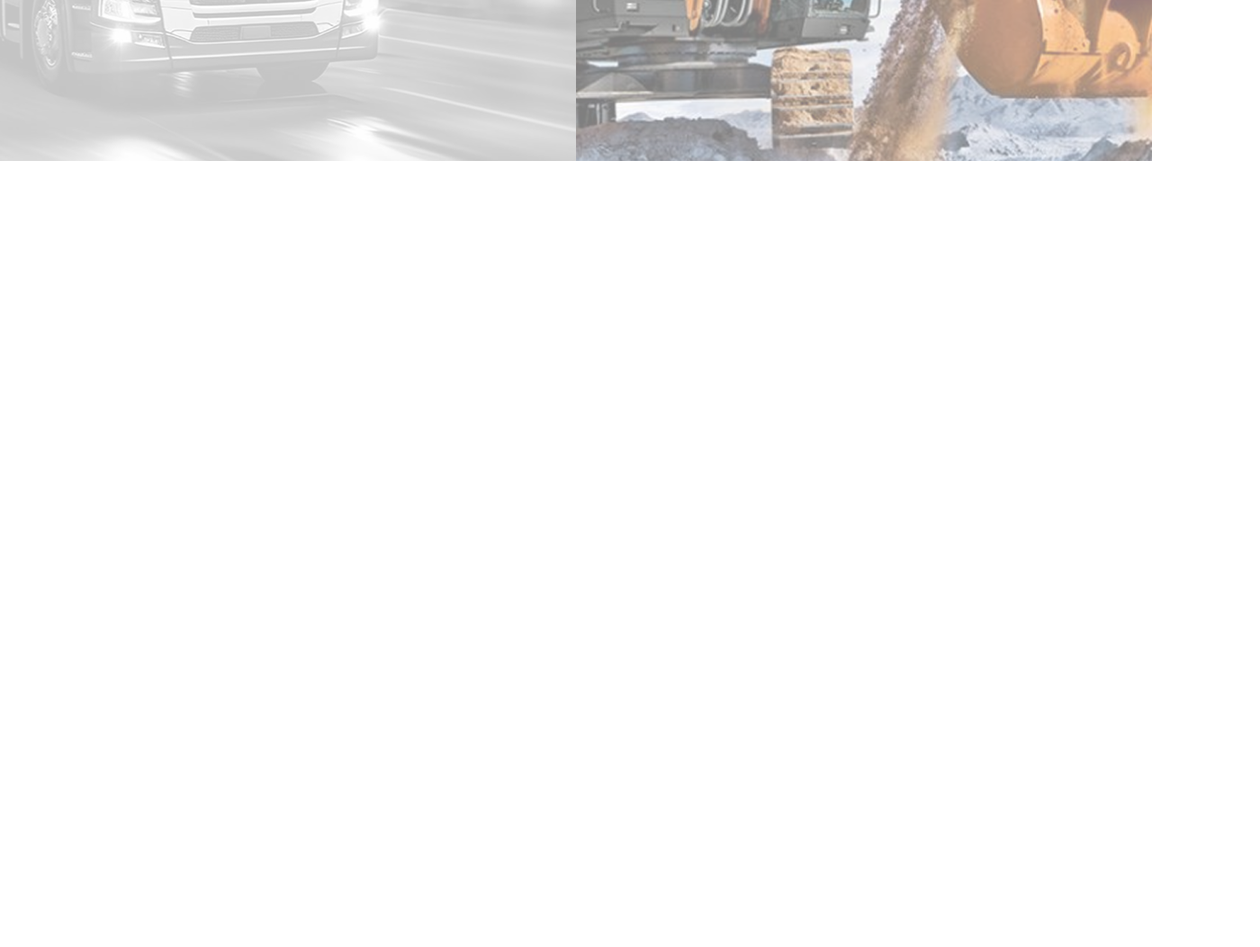
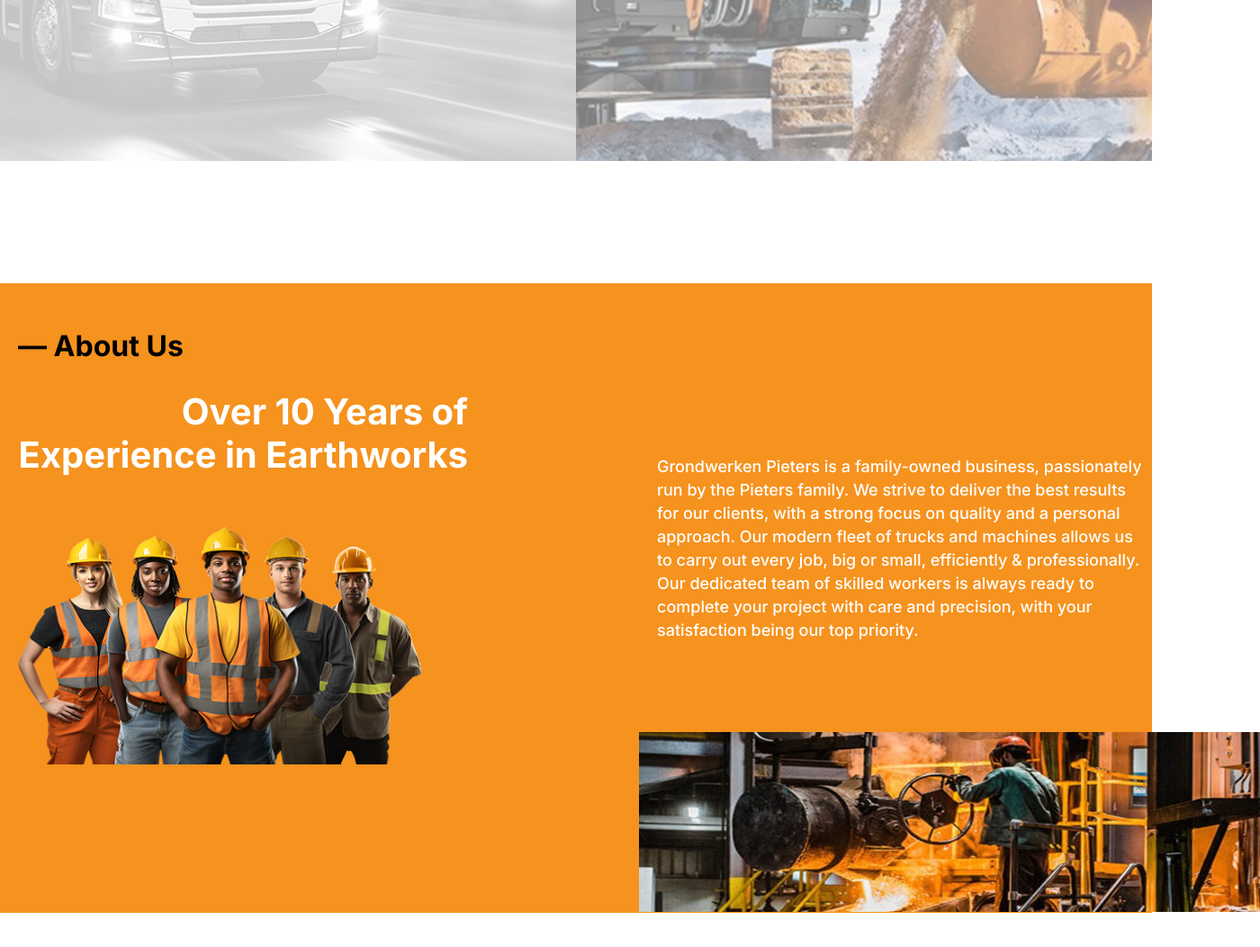
Before and after one commit to sunita0987/grond-werken, a plain HTML site: page index.html in a window 1280 px wide. Shown: the part 1335-2388 px from the top of the page at 90% size, 1400 px wide, since content can reach past the window. Before the commit the page ends 1600 px from the top, so only its background shows below. Drawn offline with Linux system fonts and the light colour scheme.

Commit message:
3rd section complete

```diff
--- a/assets/css/style.css
+++ b/assets/css/style.css
@@ -199,7 +199,7 @@ header {
 .left {
   background: url(/assets/images/image1.png);
   background-position: center;
-  opacity:0.23;
+  opacity: 0.23;
 }
 
 /* Right Section */
@@ -207,7 +207,7 @@ header {
   background: url(/assets/images/image2.png);
   background-size: cover;
   background-position: center;
-  opacity:0.5;
+  opacity: 0.5;
 }
 
 /* Content Styling */
@@ -219,22 +219,20 @@ header {
 }
 h2 {
   width: 390px;
-font-family: 'Inter';
+  font-family: "Inter";
   line-height: 28px;
   text-align: right;
   margin-bottom: 10px;
 }
 
-p {
-font-family: 'Inter';
+.content p {
+  font-family: "Inter";
   font-weight: 400;
   font-size: 15px;
   line-height: 22px;
   text-align: right;
   margin-bottom: 30px;
 }
-
-/* CTA Button */
 .btn-1 {
   display: inline-flex;
   align-items: center;
@@ -244,54 +242,121 @@ margin-bottom: 30px;
   text-decoration: none;
   border-radius: 6px;
   transition: 0.3s ease;
-font-family: 'Inter';
+  font-family: "Inter";
   font-weight: 600;
   font-size: 18px;
   line-height: 22px;
 }
-
 .btn-1 span {
   margin-left: 8px;
   transition: 0.3s ease;
 }
-
 .btn-1:hover {
   background: #d48b1e;
 }
-
 .btn-1:hover span {
   transform: translateX(5px);
 }
-
-/* Hover Effects */
 .split:hover {
   flex: 1.2;
 }
 
-/* Responsive */
-@media (max-width: 768px) {
-  .split-container {
+.about {
+  display: flex;
+  align-items: center;
+  min-height: 100vh;
+}
+
+.about-us {
+  background-color: #f6921e;
+  padding: 50px 20px;
+  width: 100%;
+  height: 700px;
+}
+
+.container-1 {
+  margin: 0 auto;
+  display: grid;
+  grid-template-columns: 1fr 1fr;
+  gap: 20px;
+  align-items: center;
+}
+
+.content-about {
+  display: flex;
+  justify-content: center;
   flex-direction: column;
 }
 
-  .split {
-    height: 50vh;
+.content-about h3 {
+  font-family: "Inter";
+  font-size: 32px;
+  margin-bottom: 30px;
 }
 
-  .split:hover {
-    flex: 1;
+.content-about h2 {
+width: 500px;
+font-size: 40px;
+line-height: 48px;
+color: #FFFFFF;
+  margin-bottom: 20px;
+}
+.about-text {
+  width: 540px;
+  font-family: "Inter";
+  font-weight: 500;
+  font-size: 18px;
+  line-height: 26px;
+  color: #ffffff;
 }
 
-  h2 {
-    font-size: 1.5rem;
+.workers img {
+  width: 450px;
+  height: 300px;
 }
 
-  .btn-1 {
-    font-size: 0.9rem;
-    padding: 10px 15px;
+.factory img {
+  width: 690px;
+  height: 200px;
+  margin-left: 100%;
+  margin-top:-60px;
+}
+@media (max-width: 768px) {
+  .container {
+    grid-template-columns: 1fr;
+    text-align: center;
+  }
+
+  .images {
+    flex-direction: row;
+    justify-content: center;
+    gap: 10px;
+  }
+
+  .workers img,
+  .factory img {
+    width: 48%;
   }
 }
 
+@media (max-width: 480px) {
+  .content h2 {
+    font-size: 24px;
+  }
+
+  .content p {
+    font-size: 14px;
+  }
+
+  .images {
+    flex-direction: column;
+  }
+
+  .workers img,
+  .factory img {
+    width: 100%;
+  }
+}
 @media (max-width: 768px) {
   .hero-content {
     text-align: center;
--- a/index.html
+++ b/index.html
@@ -1,11 +1,14 @@
 <!DOCTYPE html>
 <html lang="en">
+
 <head>
     <meta charset="UTF-8">
     <meta name="viewport" content="width=device-width, initial-scale=1.0">
     <title>Grondwerken Pieters</title>
     <link rel="stylesheet" href="./assets/css/style.css">
+    <link rel="shortcut icon" href="./assets/images/logoimage.png" type="image/x-icon">
 </head>
+
 <body>
     <section>
         <div class="bg-image">
@@ -24,11 +27,20 @@
                         </ul>
                         <div class="nav-buttons">
                             <button class="icon-btn">
-                            <svg width="23" height="23" viewBox="0 0 23 23" fill="none" xmlns="http://www.w3.org/2000/svg">
-                                <path d="M10.458 20.6145C4.85384 20.6145 0.301758 16.0624 0.301758 10.4583C0.301758 4.85408 4.85384 0.302002 10.458 0.302002C10.8851 0.302002 11.2393 0.656169 11.2393 1.08325C11.2393 1.51034 10.8851 1.8645 10.458 1.8645C5.71842 1.8645 1.86426 5.71867 1.86426 10.4583C1.86426 15.1978 5.71842 19.052 10.458 19.052C15.1976 19.052 19.0518 15.1978 19.0518 10.4583C19.0518 10.0312 19.4059 9.677 19.833 9.677C20.2601 9.677 20.6143 10.0312 20.6143 10.4583C20.6143 16.0624 16.0622 20.6145 10.458 20.6145Z" fill="white"/>
-                                <path d="M19.833 4.9895H13.583C13.1559 4.9895 12.8018 4.63534 12.8018 4.20825C12.8018 3.78117 13.1559 3.427 13.583 3.427H19.833C20.2601 3.427 20.6143 3.78117 20.6143 4.20825C20.6143 4.63534 20.2601 4.9895 19.833 4.9895Z" fill="white"/>
-                                <path d="M16.708 8.1145H13.583C13.1559 8.1145 12.8018 7.76034 12.8018 7.33325C12.8018 6.90617 13.1559 6.552 13.583 6.552H16.708C17.1351 6.552 17.4893 6.90617 17.4893 7.33325C17.4893 7.76034 17.1351 8.1145 16.708 8.1145Z" fill="white"/>
-                                <path d="M20.0005 22.7396C19.9171 22.7396 19.8338 22.7292 19.7609 22.7188C19.2713 22.6563 18.3859 22.3229 17.8859 20.8333C17.6255 20.0521 17.7192 19.2708 18.1463 18.6771C18.5734 18.0833 19.2921 17.75 20.115 17.75C21.1775 17.75 22.0109 18.1562 22.3859 18.875C22.7609 19.5938 22.6567 20.5104 22.063 21.3958C21.3234 22.5104 20.5213 22.7396 20.0005 22.7396ZM19.3755 20.3438C19.5525 20.8854 19.8025 21.1563 19.9692 21.1771C20.1359 21.1979 20.4484 21 20.7713 20.5313C21.0734 20.0833 21.0942 19.7604 21.0213 19.6146C20.9484 19.4688 20.6567 19.3125 20.115 19.3125C19.7921 19.3125 19.5525 19.4167 19.4171 19.5938C19.2921 19.7708 19.2713 20.0417 19.3755 20.3438Z" fill="white"/>
+                                <svg width="23" height="23" viewBox="0 0 23 23" fill="none"
+                                    xmlns="http://www.w3.org/2000/svg">
+                                    <path
+                                        d="M10.458 20.6145C4.85384 20.6145 0.301758 16.0624 0.301758 10.4583C0.301758 4.85408 4.85384 0.302002 10.458 0.302002C10.8851 0.302002 11.2393 0.656169 11.2393 1.08325C11.2393 1.51034 10.8851 1.8645 10.458 1.8645C5.71842 1.8645 1.86426 5.71867 1.86426 10.4583C1.86426 15.1978 5.71842 19.052 10.458 19.052C15.1976 19.052 19.0518 15.1978 19.0518 10.4583C19.0518 10.0312 19.4059 9.677 19.833 9.677C20.2601 9.677 20.6143 10.0312 20.6143 10.4583C20.6143 16.0624 16.0622 20.6145 10.458 20.6145Z"
+                                        fill="white" />
+                                    <path
+                                        d="M19.833 4.9895H13.583C13.1559 4.9895 12.8018 4.63534 12.8018 4.20825C12.8018 3.78117 13.1559 3.427 13.583 3.427H19.833C20.2601 3.427 20.6143 3.78117 20.6143 4.20825C20.6143 4.63534 20.2601 4.9895 19.833 4.9895Z"
+                                        fill="white" />
+                                    <path
+                                        d="M16.708 8.1145H13.583C13.1559 8.1145 12.8018 7.76034 12.8018 7.33325C12.8018 6.90617 13.1559 6.552 13.583 6.552H16.708C17.1351 6.552 17.4893 6.90617 17.4893 7.33325C17.4893 7.76034 17.1351 8.1145 16.708 8.1145Z"
+                                        fill="white" />
+                                    <path
+                                        d="M20.0005 22.7396C19.9171 22.7396 19.8338 22.7292 19.7609 22.7188C19.2713 22.6563 18.3859 22.3229 17.8859 20.8333C17.6255 20.0521 17.7192 19.2708 18.1463 18.6771C18.5734 18.0833 19.2921 17.75 20.115 17.75C21.1775 17.75 22.0109 18.1562 22.3859 18.875C22.7609 19.5938 22.6567 20.5104 22.063 21.3958C21.3234 22.5104 20.5213 22.7396 20.0005 22.7396ZM19.3755 20.3438C19.5525 20.8854 19.8025 21.1563 19.9692 21.1771C20.1359 21.1979 20.4484 21 20.7713 20.5313C21.0734 20.0833 21.0942 19.7604 21.0213 19.6146C20.9484 19.4688 20.6567 19.3125 20.115 19.3125C19.7921 19.3125 19.5525 19.4167 19.4171 19.5938C19.2921 19.7708 19.2713 20.0417 19.3755 20.3438Z"
+                                        fill="white" />
                                 </svg>
 
                             </button>
@@ -42,9 +54,12 @@
                         <h1>Grondwerken Pieters</h1>
                         <p>Your Trusted Partner in Earthworks and Excavations</p>
                         <a href="#" class="btn">
-                            Explore Groundwerken <span><svg width="12" height="12" viewBox="0 0 12 12" fill="none" xmlns="http://www.w3.org/2000/svg">
-                                <path d="M1.2002 1.0001L10.8002 10.6001" stroke="white" stroke-width="1.5" stroke-linecap="round" stroke-linejoin="round"/>
-                                <path d="M10.8002 5.0001V10.6001H5.2002" stroke="white" stroke-width="1.5" stroke-linecap="round" stroke-linejoin="round"/>
+                            Explore Groundwerken <span><svg width="12" height="12" viewBox="0 0 12 12" fill="none"
+                                    xmlns="http://www.w3.org/2000/svg">
+                                    <path d="M1.2002 1.0001L10.8002 10.6001" stroke="white" stroke-width="1.5"
+                                        stroke-linecap="round" stroke-linejoin="round" />
+                                    <path d="M10.8002 5.0001V10.6001H5.2002" stroke="white" stroke-width="1.5"
+                                        stroke-linecap="round" stroke-linejoin="round" />
                                 </svg>
                             </span>
                         </a>
@@ -63,16 +78,46 @@
                 <div class="content">
                     <h2>Grondwerken Pieters - Precision Earthworks & Excavations</h2>
                     <p>Building Foundations, Moving Futures.</p>
-                    <a href="#" class="btn-1">Explore Groundwork <span><svg width="12" height="12" viewBox="0 0 12 12" fill="none" xmlns="http://www.w3.org/2000/svg">
-                        <path d="M1.2002 10.6L10.8002 1" stroke="white" stroke-width="1.5" stroke-linecap="round" stroke-linejoin="round"/>
-                        <path d="M10.8002 6.6V1H5.2002" stroke="white" stroke-width="1.5" stroke-linecap="round" stroke-linejoin="round"/>
+                    <a href="#" class="btn-1">Explore Groundwork <span><svg width="12" height="12" viewBox="0 0 12 12"
+                                fill="none" xmlns="http://www.w3.org/2000/svg">
+                                <path d="M1.2002 10.6L10.8002 1" stroke="white" stroke-width="1.5"
+                                    stroke-linecap="round" stroke-linejoin="round" />
+                                <path d="M10.8002 6.6V1H5.2002" stroke="white" stroke-width="1.5" stroke-linecap="round"
+                                    stroke-linejoin="round" />
                             </svg>
                         </span></a>
                 </div>
             </div>
         </div>
     </section>
+    <section class="about">
+        <div class="about-us">
+            <div class="container-1">
+                <div class="content-about">
+                    <h3> — About Us</h3>
+                    <h2> Over 10 Years of Experience in Earthworks</h2>
+                    <div class="workers">
+                        <img src="./assets/images/earthworks.png" alt="Earthworks">
+                    </div>
+                </div>
+                <p class="about-text">
+                    Grondwerken Pieters is a family-owned business, passionately run by the Pieters family. We strive to
+                    deliver the best results for our clients, with a strong focus on quality and a personal approach.
+                    Our modern fleet of trucks and machines allows us to carry out every job, big or small, efficiently
+                    & professionally. Our dedicated team of skilled workers is always ready to complete your project
+                    with care and precision, with your satisfaction being our top priority.
+                </p>
+                <div class="factory">
+                    <img src="./assets/images/satisfaction.png" alt="Satisfaction">
+                </div>
+            </div>
+        </div>
+    </section>
+    <section class="gallery-1">
+
+    </section>
 
     <script src="./assets/js/app.js"></script>
 </body>
+
 </html>
```
Also changed, not shown: assets/images/building.png (added), assets/images/civilengeniring.png (added), assets/images/earthworks.png (added), assets/images/engenering.png (added), assets/images/home1.png (added), assets/images/room.png (added), assets/images/satisfaction.png (added), assets/images/work.png (added). Lines whose indentation alone changed are shown as unchanged.
